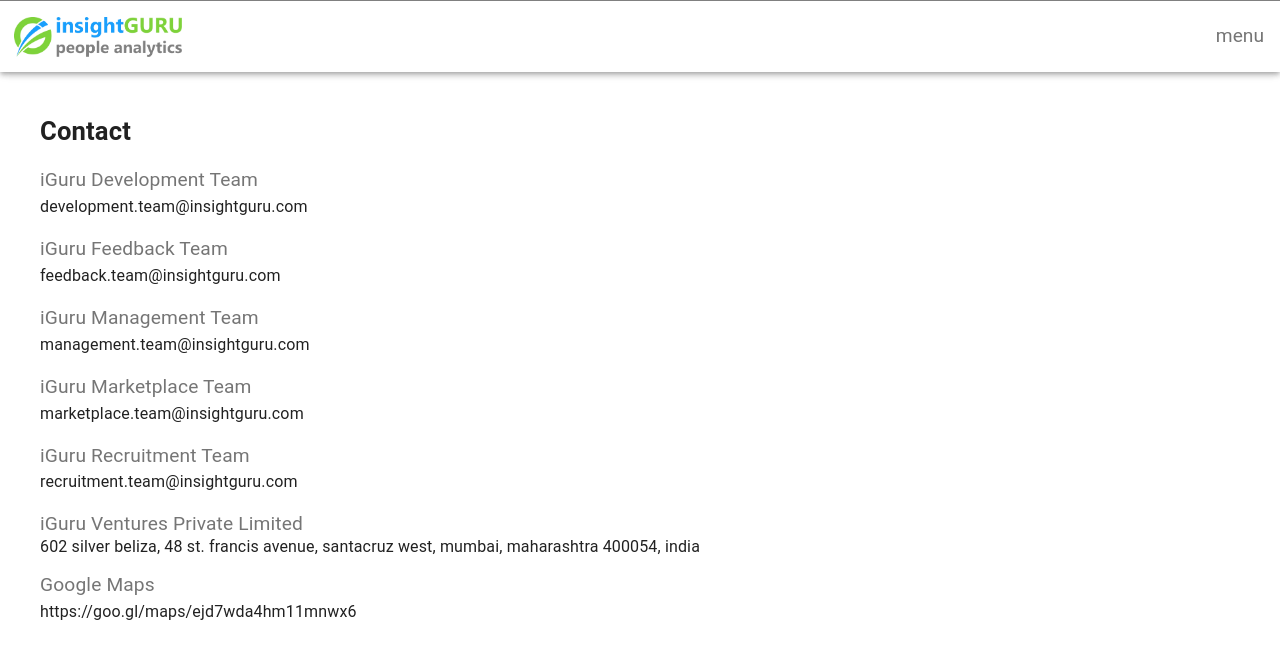
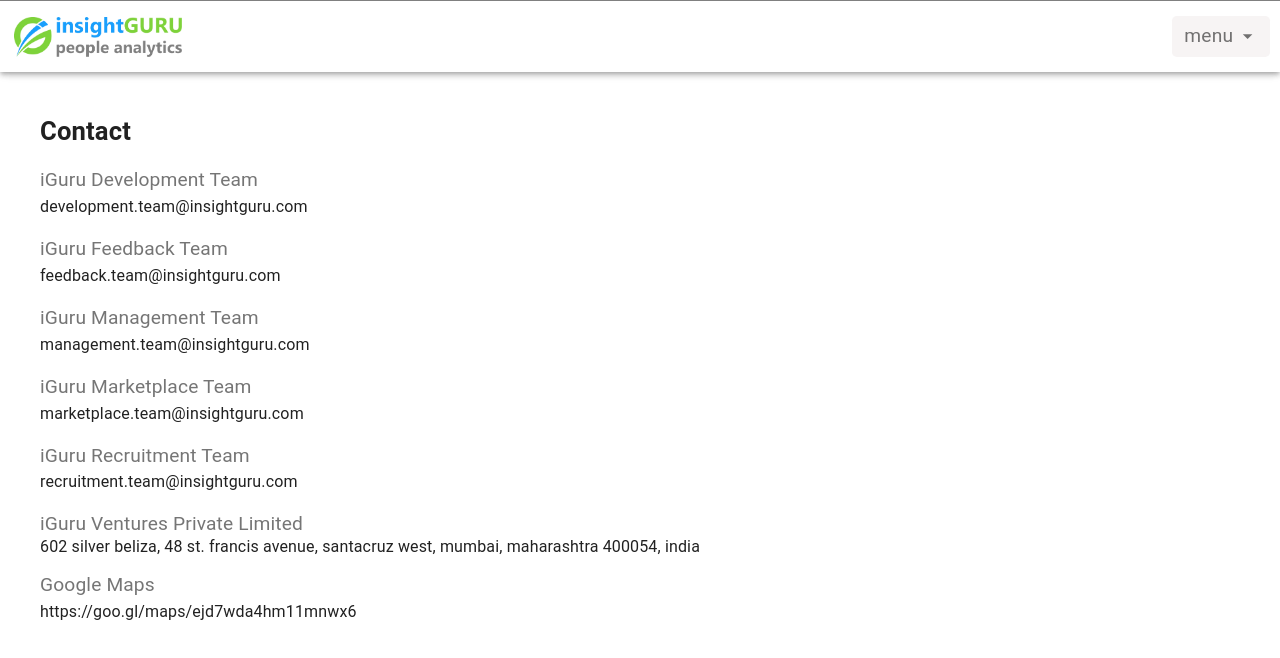
Before and after one commit to insightguru/insightguru-website, a React (Vite) app: page /contact in a window 1280 px wide. Shown: the top 658 px of the page. Built offline with nearby package versions, Linux system fonts and the light colour scheme.

Commit message:
navbar Updated

```diff
--- a/src/Components/pages/pageComponents/Navbar.jsx
+++ b/src/Components/pages/pageComponents/Navbar.jsx
@@ -2,6 +2,8 @@
 import '../../styles/Home.css'
 import Logo from '../../../assets/main-logo.png'
 import IguruWidget from "./IguruWidget";
+import { IoMdArrowDropdown } from 'react-icons/io';
+
 
 
 
@@ -18,7 +20,7 @@
                 </div>
 
                 <div class="dropdown">
-                    <button class="dropbtn">menu</button>
+                    <button class="dropbtn">menu <IoMdArrowDropdown /></button>
                     <div class="dropdown-content">
                         <NavLink to='/contact' className='Nav_Links' activeClassName="active">contact</NavLink>
                         {/* <NavLink to='/contact' className='Nav_Links' activeClassName="active">sign-in</NavLink>
--- a/src/Components/styles/Home.css
+++ b/src/Components/styles/Home.css
@@ -27,12 +27,6 @@
     /* object-fit: cover; */
 }
 
-.dropDown_text {
-    color: rgba(0, 0, 0, 0.54);
-    font-size: 1.2rem;
-    letter-spacing: 0.00938em;
-}
-
 
 
 .dropbtn {
@@ -42,6 +36,14 @@
     border: none;
     cursor: pointer;
     font-weight: 400;
+    letter-spacing: 0.00938em;
+    display: flex;
+    justify-content: center;
+    align-items: center;
+    padding: .4rem .8rem;
+    gap: .3rem;
+    background-color: #f7f4f4;
+    border-radius: .3rem;
 }
 
 .dropdown {
@@ -53,11 +55,14 @@
     display: none;
     height: 7.5em;
     position: absolute;
-    right: 10px;
+    right: 0px;
     background-color: #f9f9f9;
     min-width: 160px;
     box-shadow: 0 2px 4px -1px rgba(0, 0, 0, .2), 0 4px 5px 0 rgba(0, 0, 0, .14), 0 1px 10px 0 rgba(0, 0, 0, .12);
-    padding: 5px 15px;
+    /* padding: 5px 15px; */
+    padding-top: .8rem;
+    padding-left: 1rem;
+    border-radius: 4px;
 }
 
 .dropdown-content a {
--- a/src/Components/styles/IguruWidget.css
+++ b/src/Components/styles/IguruWidget.css
@@ -19,9 +19,9 @@
     justify-content: center;
     align-items: center;
     position: absolute;
-    top: 6rem;
-    left: -2.2rem;
-    gap: 1.1rem;
+    top: 6.5rem;
+    left: -1.5rem;
+    gap: .8rem;
 }
 
 .content-iguru a{
```
